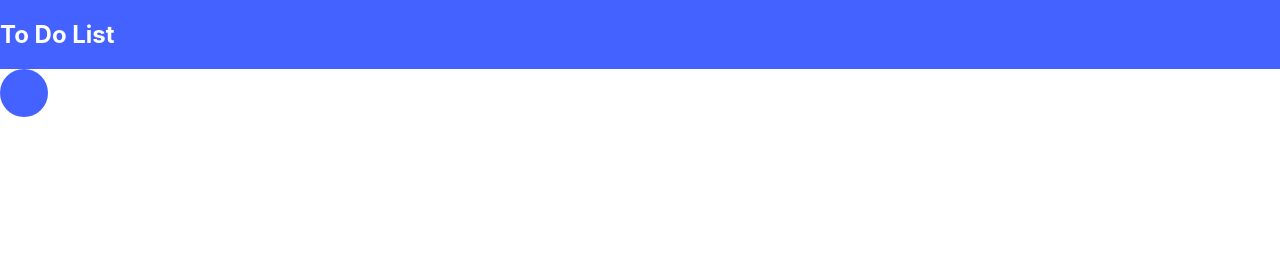
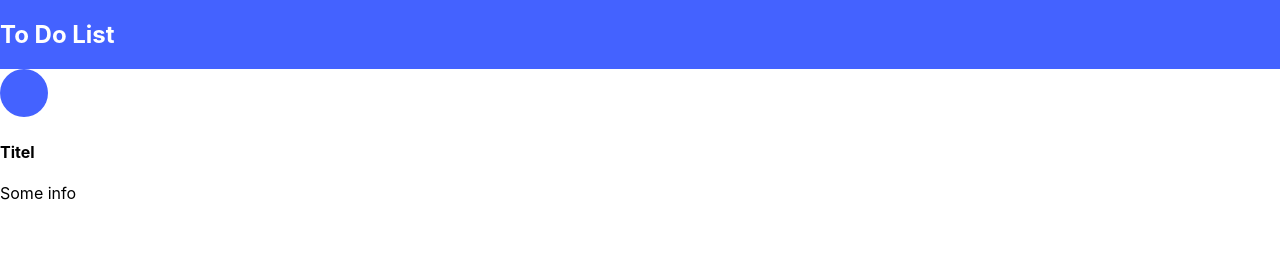
Before and after one commit to JonasImm/todolist, a React (Create React App) app: page / in a window 1280 px wide. Shown: the top 253 px of the page. Built offline with nearby package versions, Linux system fonts and the light colour scheme.

Commit message:
Add list item text

```diff
--- a/src/App.js
+++ b/src/App.js
@@ -3,6 +3,7 @@ import "./App.css";
 import List from "./components/List";
 import ListItem from "./components/ListItem";
 import ListItemIcon from "./components/ListItemIcon";
+import ListItemText from "./components/ListItemText";
 
 function App() {
   return (
@@ -14,6 +15,7 @@ function App() {
         <List>
           <ListItem>
             <ListItemIcon></ListItemIcon>
+            <ListItemText></ListItemText>
           </ListItem>
         </List>
       </main>
--- /dev/null
+++ b/src/components/ListItemText.js
@@ -0,0 +1,12 @@
+import React from "react";
+
+const ListItemText = () => {
+  return (
+    <div>
+      <h4>Titel</h4>
+      <span>Some info</span>
+    </div>
+  );
+};
+
+export default ListItemText;
```
